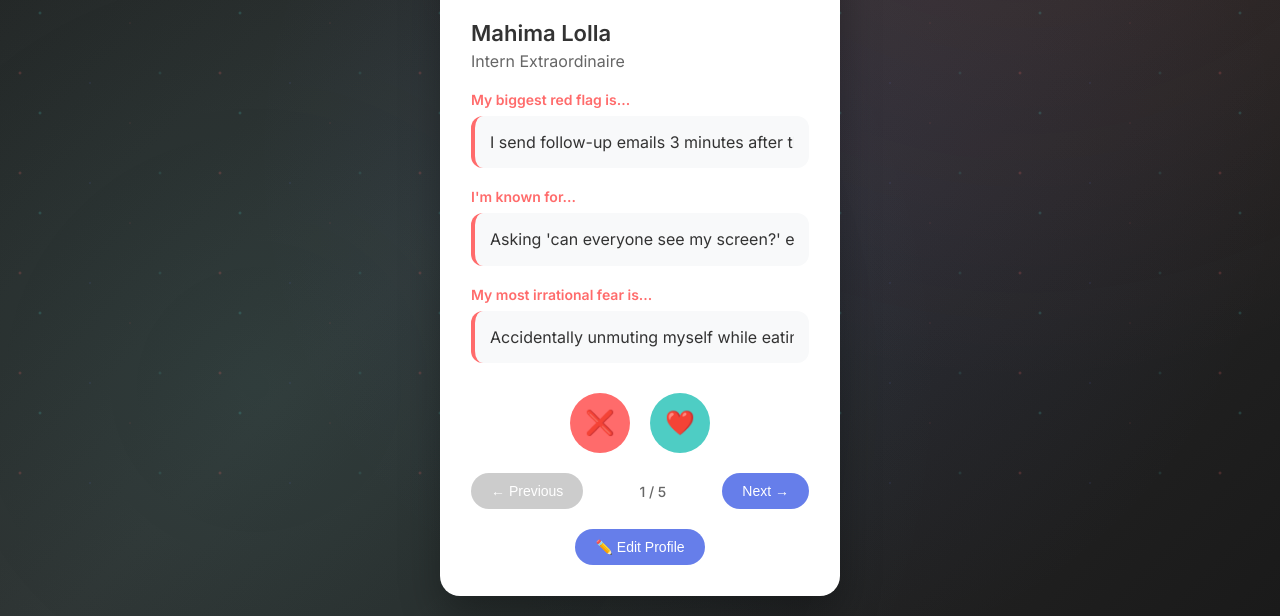
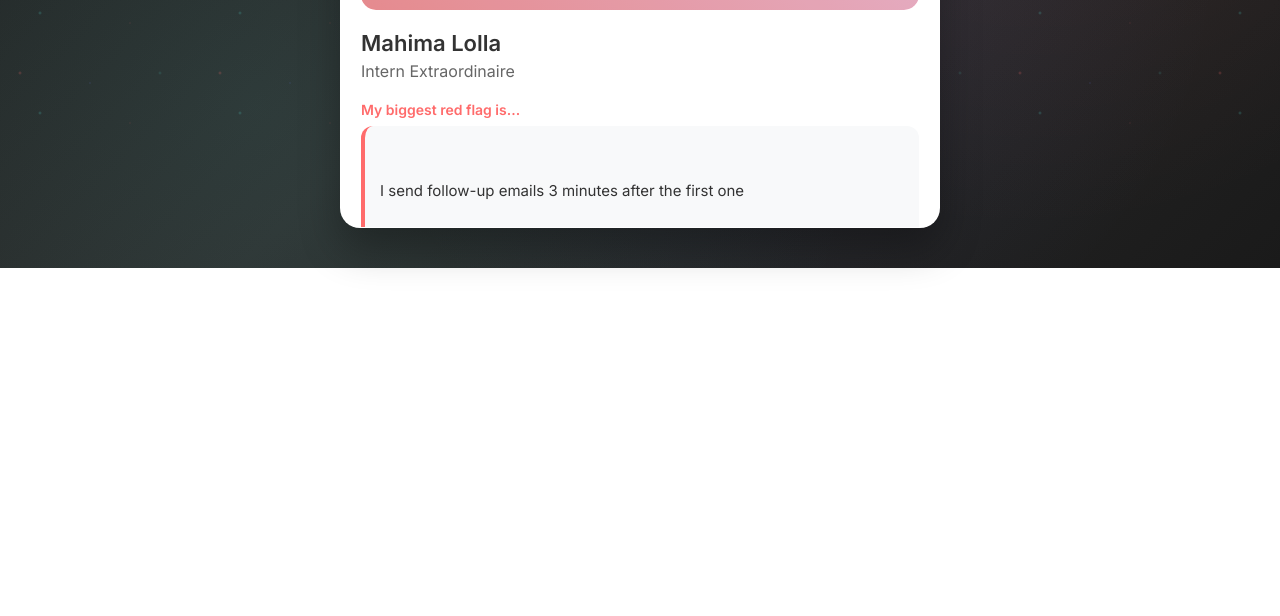
Before and after one commit to mahimalolla/BarbarianIntros, a plain HTML site: page index.html in a window 1280 px wide. Shown: the part 532-1148 px from the top of the page. After the commit the page ends 800 px from the top, so only its background shows below. Drawn offline with Linux system fonts and the light colour scheme.

Commit message:
Update index.html

```diff
--- a/index.html
+++ b/index.html
@@ -77,15 +77,17 @@
         .app-container {
             background: white;
             border-radius: 20px;
-            padding: 30px;
+            padding: 20px;
             box-shadow: 0 20px 40px rgba(0,0,0,0.3);
-            max-width: 400px;
+            max-width: 600px;
             width: 100%;
             position: relative;
-            overflow: hidden;
+            overflow: visible;
             z-index: 10;
             backdrop-filter: blur(10px);
             border: 1px solid rgba(255,255,255,0.1);
+            max-height: 90vh;
+            overflow-y: auto;
         }
 
         .header {
@@ -144,6 +146,8 @@
         .profile-card {
             display: none;
             animation: fadeIn 0.5s ease-in;
+            width: 100%;
+            overflow: visible;
         }
 
         .profile-card.active {
@@ -217,6 +221,8 @@
 
         .prompt-section {
             margin-bottom: 20px;
+            width: 100%;
+            overflow: visible;
         }
 
         .prompt-question {
@@ -228,8 +234,8 @@
 
         .prompt-answer {
             color: #333;
-            font-size: 16px;
-            line-height: 1.4;
+            font-size: 15px;
+            line-height: 1.5;
             background: #f8f9fa;
             padding: 15px;
             border-radius: 12px;
@@ -238,7 +244,10 @@
             word-wrap: break-word;
             white-space: normal;
             overflow-wrap: break-word;
-            min-height: 50px;
+            min-height: 120px;
+            margin-bottom: 15px;
+            width: 100%;
+            box-sizing: border-box;
         }
 
         .prompt-answer input,
@@ -246,20 +255,28 @@
             width: 100%;
             border: none;
             background: transparent;
-            font-size: 16px;
+            font-size: 15px;
             color: #333;
             outline: none;
             font-family: 'Inter', sans-serif;
             word-wrap: break-word;
-            white-space: normal;
+            white-space: pre-wrap;
             overflow-wrap: break-word;
             resize: none;
-            min-height: 20px;
+            min-height: 100px;
+            line-height: 1.5;
+            box-sizing: border-box;
+            padding: 0;
+            margin: 0;
         }
 
         .prompt-answer textarea {
             resize: vertical;
-            min-height: 40px;
+            min-height: 110px;
+            overflow: visible;
+            white-space: pre-wrap;
+            word-break: break-word;
+            height: auto;
         }
 
         .prompt-answer input::placeholder {
@@ -736,6 +753,62 @@
         // Initialize
         updateProfile();
 
+        // Initialize textareas with multiple attempts to ensure proper sizing
+        setTimeout(() => {
+            initializeTextareas();
+        }, 100);
+
+        setTimeout(() => {
+            initializeTextareas();
+        }, 500);
+
+        setTimeout(() => {
+            initializeTextareas();
+        }, 1000);
+
+        // Handle window resize
+        window.addEventListener('resize', () => {
+            initializeTextareas();
+        });
+
+        // Also run when the page is fully loaded
+        window.addEventListener('load', () => {
+            setTimeout(() => {
+                initializeTextareas();
+            }, 200);
+        });
+
+        // Auto-resize textarea function
+        function autoResizeTextarea(textarea) {
+            // Reset height to auto to get the actual scroll height
+            textarea.style.height = 'auto';
+            // Calculate required height
+            const scrollHeight = textarea.scrollHeight;
+            const minHeight = 110;
+            const finalHeight = Math.max(scrollHeight + 20, minHeight);
+            textarea.style.height = finalHeight + 'px';
+
+            // Force a repaint to ensure the height is applied
+            textarea.offsetHeight;
+        }
+
+        // Function to initialize all textareas
+        function initializeTextareas() {
+            document.querySelectorAll('textarea').forEach(textarea => {
+                // Set initial height
+                textarea.style.height = '110px';
+                // Then auto-resize
+                autoResizeTextarea(textarea);
+            });
+        }
+
+        // Add event listeners for auto-resize
+        document.querySelectorAll('textarea').forEach(textarea => {
+            textarea.addEventListener('input', function() {
+                autoResizeTextarea(this);
+            });
+        });
+
         // Initialize Mahima's inputs as disabled
         const mahimaInputs = document.querySelectorAll('[data-profile="mahima"] .prompt-answer input, [data-profile="mahima"] .prompt-answer textarea');
         mahimaInputs.forEach(input => {
```
